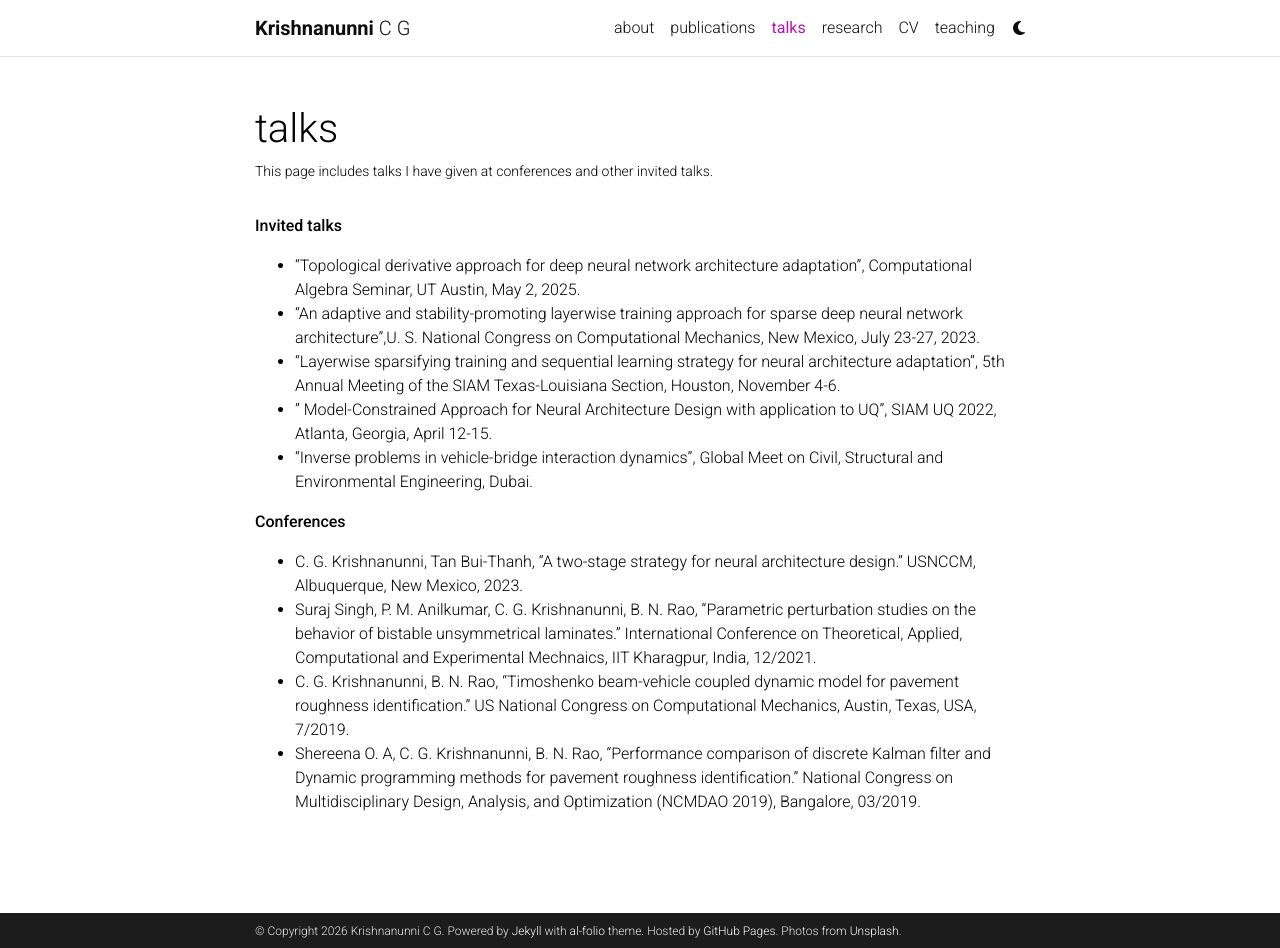
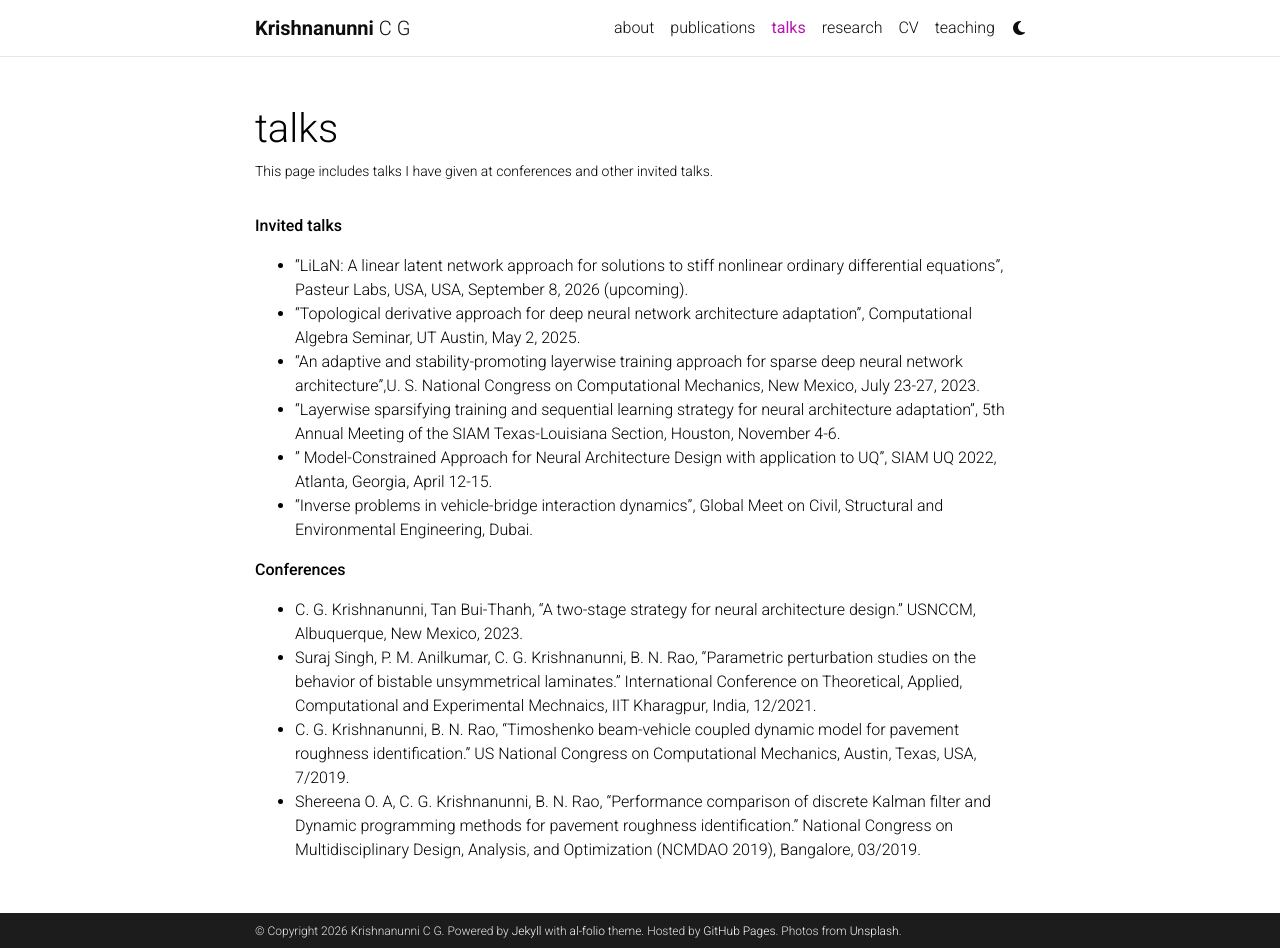
Before and after one commit to cgkrishnanunni/cgkrishnanunni.github.io, a Jekyll site: the page built from _pages/projects.md, in a window 1280 px wide and 948 px high. Built offline with Jekyll 4.4.1, drawn with Linux system fonts in a browser that asks for light colours; comment, search, counter and statistics services are not loaded; a style sheet for code colours, icons or effects is not loaded.

Commit message:
Update projects.md

```diff
--- a/_pages/projects.md
+++ b/_pages/projects.md
@@ -9,6 +9,7 @@
 
 **Invited talks**
 
+ - "LiLaN: A linear latent network approach for solutions to stiff nonlinear ordinary differential equations", Pasteur Labs, USA, USA, September 8, 2026 (upcoming).
  - "Topological derivative approach for deep neural network architecture adaptation", Computational Algebra Seminar, UT Austin, May 2, 2025.
  - "An adaptive and stability-promoting layerwise training approach for sparse deep neural network architecture",U. S. National Congress on Computational Mechanics, New Mexico, July 23-27, 2023.
  - "Layerwise sparsifying training and sequential learning strategy for neural architecture adaptation", 5th Annual Meeting of the SIAM Texas-Louisiana Section, Houston, November 4-6.
```
